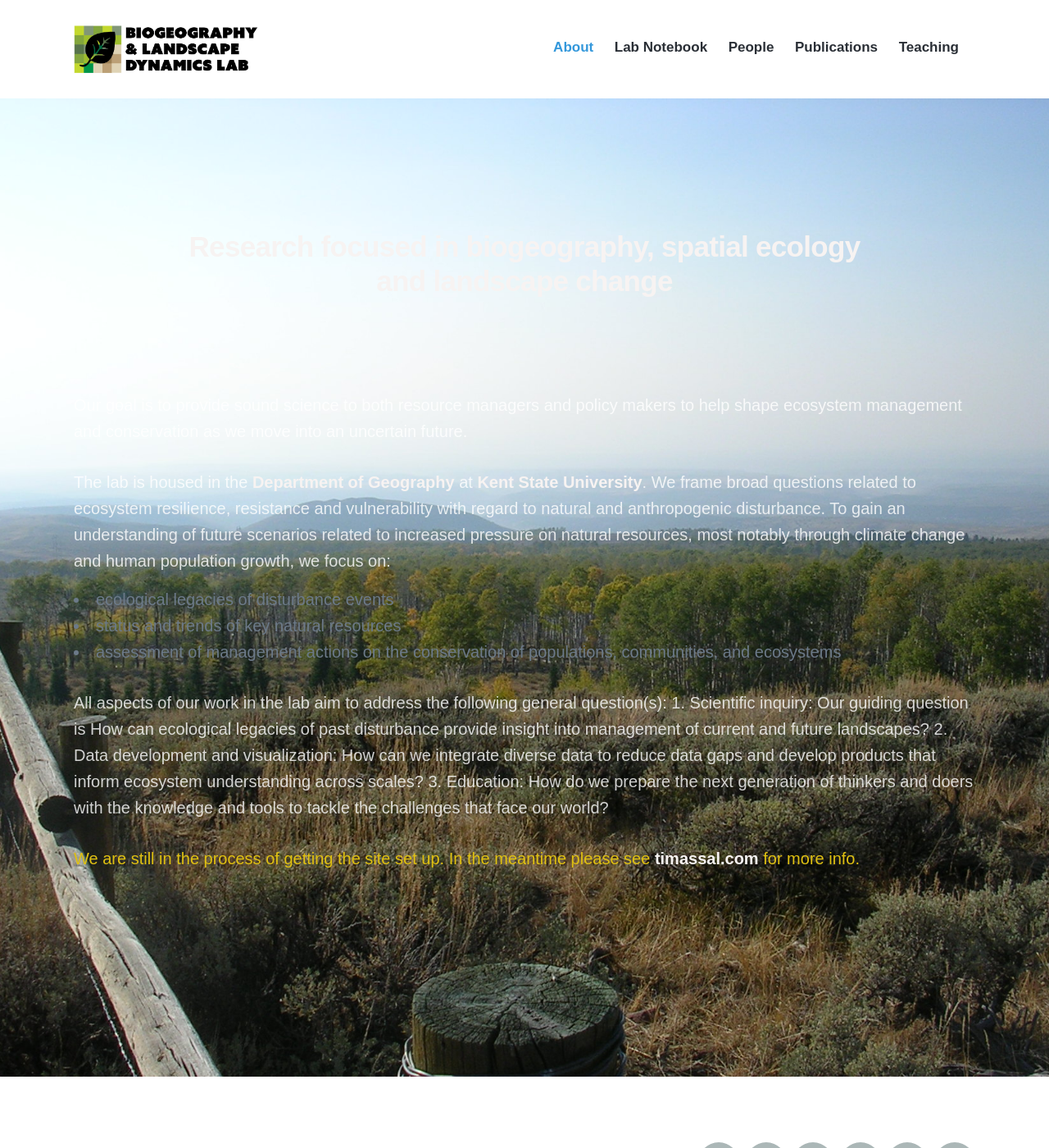
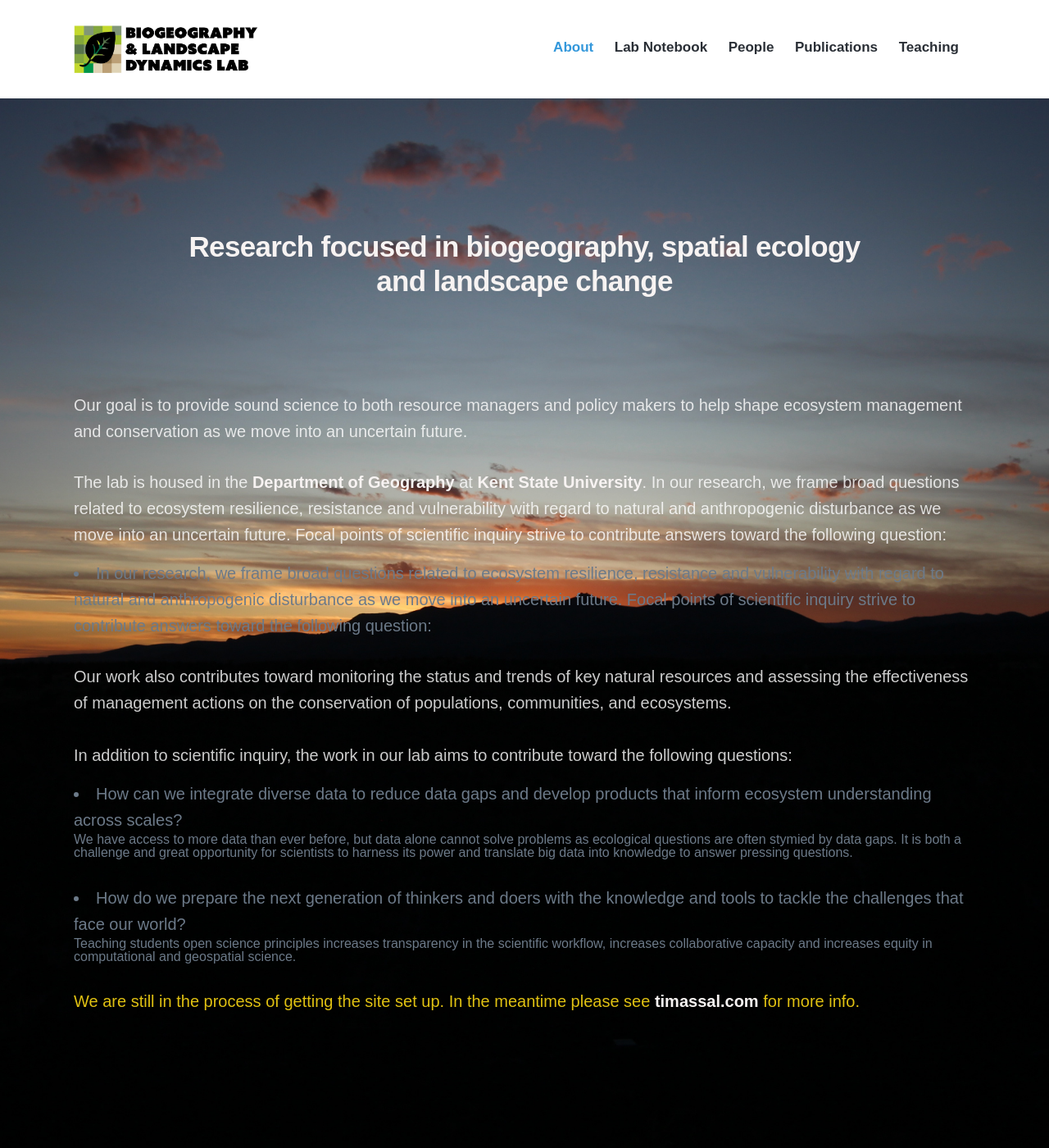
Before and after one commit to tjassal/tjassal.github.io, a Jekyll site: the page built from index.html, in a window 1280 px wide and 1400 px high. Shown: the whole window at 82% size. Built offline with Jekyll 4.4.1, drawn with Linux system fonts in a browser that asks for light colours; nearby versions of some CDN libraries; some web fonts are replaced.

Commit message:
Update index.html

```diff
--- a/index.html
+++ b/index.html
@@ -2,7 +2,7 @@
 layout: default
 title:
 description: A litle more info here.
-featured_image: /images/banners/littlemtn-fence.jpg
+featured_image: /images/banners/2017-NM-39.jpg
 ---
 
 <section class="hero">
@@ -29,31 +29,41 @@ featured_image: /images/banners/littlemtn-fence.jpg
 
 
 	       <p> The lab is housed in the <a href="https://www.kent.edu/geography" style="color:#f7f3f2">Department of Geography</a> at
-		       <a href="https://www.kent.edu" style="color:#f7f3f2">Kent State University</a>. We frame broad questions related to
-		       ecosystem resilience, resistance and vulnerability
-		       with regard to natural and anthropogenic disturbance. To gain an understanding of future scenarios
-		       related to increased pressure on natural resources, most notably through climate change
-		       and human population growth, we focus on:
+		       <a href="https://www.kent.edu" style="color:#f7f3f2">Kent State University</a>. In our research, we frame broad questions related to
+		       ecosystem resilience, resistance and vulnerability with regard to natural and anthropogenic disturbance as we move into an uncertain
+		       future. Focal points of scientific inquiry strive to contribute answers toward the following question:
 
 		</p>
 
 			<ul>
- 			  <li>ecological legacies of disturbance events</li>
-  			  <li>status and trends of key natural resources</li>
-  			  <li>assessment of management actions on the conservation of populations, communities, and ecosystems</li>
+ 			  <li>In our research, we frame broad questions related to ecosystem resilience, resistance and vulnerability with regard to natural and
+				  anthropogenic disturbance as we move into an uncertain future. Focal points of scientific inquiry strive to contribute
+				  answers toward the following question: </li>
 			</ul>
 
 	         <p>
-			 All aspects of our work in the lab aim to address the following general question(s):
+			Our work also contributes toward monitoring the status and trends of key natural resources and assessing the effectiveness
+			 of management actions on the conservation of populations, communities, and ecosystems.<br>
+			<br>
+			 In addition to scientific inquiry, the work in our lab aims to contribute toward the following questions:
 
-			 1.	Scientific inquiry: Our guiding question is How can ecological legacies of past
-			 disturbance provide insight into management of current and future landscapes?
+			 <ul>
+ 			  <li>How can we integrate diverse data to reduce data gaps and develop products that
+				  inform ecosystem understanding across scales?  </li>
+			</ul>
 
-			 2.	Data development and visualization: How can we integrate diverse data to reduce
-			 data gaps and develop products that inform ecosystem understanding across scales?
+			We have access to more data than ever before, but data alone cannot solve problems as ecological questions are often stymied by data gaps. It is
+		both a challenge and great opportunity for scientists to harness its power and translate
+		big data into knowledge to answer pressing questions. <br>
+			<br>
 
-			 3.	Education: How do we prepare the next generation of thinkers and doers with the
-			 knowledge and tools to tackle the challenges that face our world?
+		 	<ul>
+ 			  <li>How do we prepare the next generation of thinkers and doers with the knowledge and tools to tackle
+				  the challenges that face our world?  </li>
+			</ul>
+
+		Teaching students open science principles increases transparency in the scientific
+		workflow, increases collaborative capacity and increases equity in computational and geospatial science.
 
 		</p>
 
```
